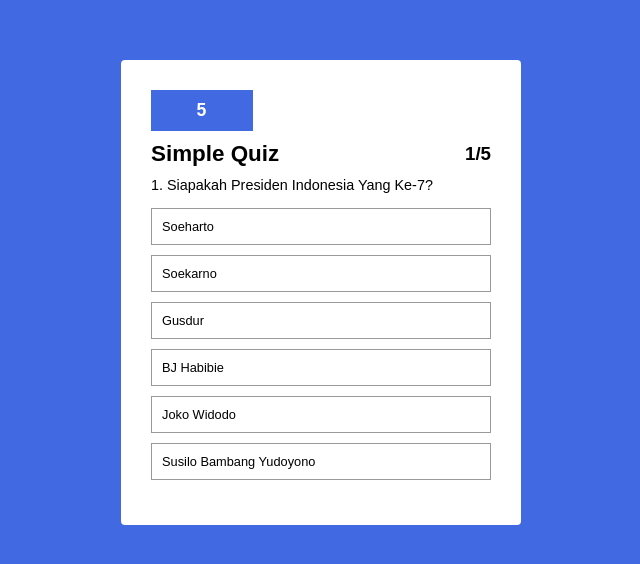
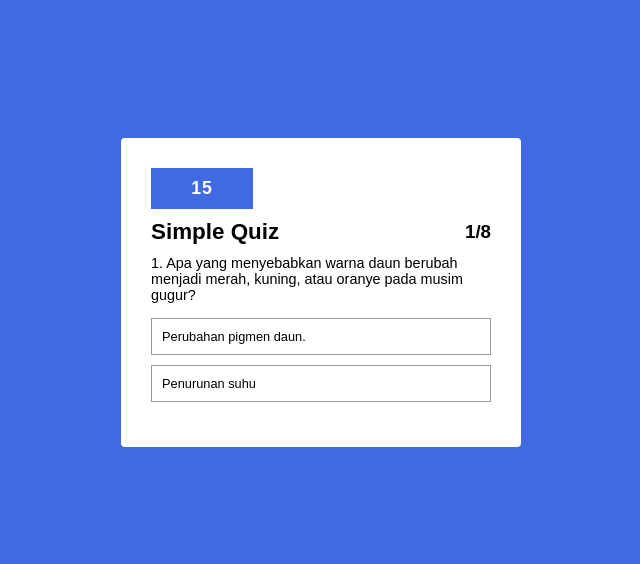
Before and after one commit to candradwicahyo/quiz-app, a plain HTML site: page index.html in a window 1280 px wide. Shown: the part 108-672 px from the top of the page, without its empty margins (319-959 px from the left). Drawn offline with Linux system fonts and the light colour scheme.

Commit message:
initial commit

```diff
--- a/assets/css/style.css
+++ b/assets/css/style.css
@@ -13,6 +13,7 @@ body {
   display: flex;
   justify-content: center;
   align-items: center;
+  flex-direction: column;
   min-height: 100vh;
 }
 
@@ -82,11 +83,13 @@ body {
   cursor: pointer;
 }
 
-.box .list-container .list.correct {
+.box .list-container .list.correct,
+.alert-success {
   background: #9aeabc;
 }
 
-.box .list-container .list.incorrect {
+.box .list-container .list.incorrect,
+.alert-danger {
   background: #ff9393;
 }
 
@@ -105,6 +108,23 @@ body {
   background: #333;
 }
 
+.alert-container {
+  margin-bottom: 10px;
+}
+
+.alert {
+  position: relative;
+  width: 100%;
+  padding: 20px 20px;
+}
+
+.alert span {
+  display: flex;
+  margin: auto 0;
+  font-weight: 300;
+  font-size: 0.9rem;
+}
+
 @media screen and (max-width: 768px) {
 
   .container {
--- /dev/null
+++ b/assets/js/questions.json
@@ -0,0 +1,66 @@
+{
+  "data": [
+    {
+      "question": "Apa yang menyebabkan warna daun berubah menjadi merah, kuning, atau oranye pada musim gugur?",
+      "answers": [
+        { "text": "Perubahan pigmen daun.", "explanation": "Pada musim gugur, proses fotosintesis dalam daun berkurang karena jumlah cahaya matahari yang tersedia lebih sedikit. Seiring dengan itu, produksi klorofil, pigmen hijau yang bertanggung jawab untuk warna daun sepanjang tahun, juga menurun. Akibatnya, pigmen lain seperti karotenoid (kuning) dan antosianin (merah atau ungu) menjadi lebih terlihat, menyebabkan perubahan warna daun menjadi merah, kuning, atau oranye.", "correct": true },
+        { "text": "Penurunan suhu", "explanation": "Meskipun penurunan suhu pada musim gugur berkontribusi terhadap perubahan warna daun, bukan menjadi penyebab langsung. Penurunan produksi klorofil dan perubahan pigmen adalah faktor utama dalam perubahan warna daun.", "correct": false }
+      ]
+    },
+    {
+      "question": "Apa yang menjadi penyebab terjadinya gerhana bulan?",
+      "answers": [
+        { "text": "Pergerakan bulan", "explanation": "Pergerakan Bulan mengelilingi Bumi, tetapi itu bukanlah penyebab langsung dari gerhana bulan. Gerhana bulan terjadi karena posisi relatif antara Bumi, Matahari, dan Bulan, di mana Bumi berada di antara Matahari dan Bulan.", "correct": false },
+        { "text": "Bayangan Bumi", "explanation": "Gerhana bulan terjadi ketika Bumi berada di antara Matahari dan Bulan, sehingga bayangan Bumi jatuh ke Bulan. Ketika Bulan berada dalam bayangan Bumi, cahaya Matahari yang biasanya memantul langsung ke Bulan terblokir, dan Bulan menjadi redup atau bahkan tampak merah saat terkena sinar matahari yang dipantulkan oleh atmosfer Bumi.", "correct": true }
+      ]
+    },
+    {
+      "question": "Apa yang menjadi perbedaan antara komet dan asteroid?",
+      "answers": [
+        { "text": "Ukuran", "explanation": "Ukuran tidak menjadi perbedaan antara komet dan asteroid. Keduanya dapat memiliki berbagai ukuran, mulai dari beberapa meter hingga ratusan kilometer.", "correct": false },
+        { "text": "Komposisi dan asal usul.", "explanation": "Komet terdiri dari campuran es, gas, debu, dan batuan. Mereka biasanya berasal dari sabuk Kuiper atau awan Oort di luar Tata Surya. Ketika komet mendekati Matahari, panasnya menyebabkan es menguap dan membentuk ekor komet yang terlihat. Asteroid, di sisi lain, terdiri terutama dari batuan dan logam dan terletak terutama di sabuk asteroid antara orbit Mars dan Jupiter.", "correct": true },
+        { "text": "Bentuk", "explanation": "Meskipun bentuknya dapat bervariasi, tidak ada perbedaan yang konsisten dalam bentuk antara komet dan asteroid.", "correct": false }
+      ]
+    },
+    {
+      "question": "Apa yang menjadi penyebab terjadinya angin?",
+      "answers": [
+        { "text": "Perbedaan suhu dan tekanan udara.", "explanation": "Angin terjadi karena adanya perbedaan suhu dan tekanan udara di berbagai wilayah. Ketika suhu udara di suatu daerah berbeda, tekanan udara juga akan berbeda. Perbedaan tekanan udara ini menciptakan aliran udara yang bergerak dari area dengan tekanan tinggi ke area dengan tekanan rendah, yang menyebabkan terjadinya angin.", "correct": true },
+        { "text": "Pergerakan Matahari", "explanation": "Pergerakan Matahari tidak secara langsung menyebabkan angin. Walaupun pergerakan Matahari berpengaruh pada pola suhu global, angin sendiri disebabkan oleh perbedaan suhu dan tekanan udara.", "correct": false },
+        { "text": "Atraksi gravitasi", "explanation": "Atraksi gravitasi antara benda langit seperti planet dan bulan dapat mempengaruhi pasang surut, tetapi tidak menjadi penyebab utama terjadinya angin. Angin lebih banyak dipengaruhi oleh faktor suhu dan tekanan udara.", "correct": false }
+      ]
+    },
+    {
+      "question": "Apa yang menyebabkan gerhana matahari?",
+      "answers": [
+        { "text": "Posisi Bulan yang berada di antara Matahari dan Bumi.", "explanation": "Gerhana matahari terjadi ketika Bulan berada di antara Matahari dan Bumi sehingga menutupi sebagian atau seluruh cahaya Matahari. Fenomena ini terjadi karena ukuran dan jarak relatif antara Bulan, Matahari, dan Bumi. Ketika Bulan berada di jalur antara Matahari dan Bumi, bayangannya jatuh ke permukaan Bumi, menyebabkan terjadinya gerhana matahari.", "correct": true },
+        { "text": "Pergerakan planet", "explanation": "Gerhana matahari tidak disebabkan oleh pergerakan planet. Gerhana matahari terjadi karena posisi khusus Bulan yang berada di antara Matahari dan Bumi.", "correct": false },
+        { "text": "Rotasi Bumi", "explanation": "Rotasi Bumi berhubungan dengan durasi harian dan malam, tetapi tidak secara langsung mempengaruhi terjadinya gerhana matahari.", "correct": false }
+      ]
+    },
+    {
+      "question": "Apa yang menyebabkan hujan salju?",
+      "answers": [
+        { "text": "Pergerakan planet", "explanation": "Pergerakan planet tidak berkaitan dengan terjadinya hujan salju. Hujan salju terjadi karena pemadatan dan pembekuan kristal salju dalam atmosfer.", "correct": false },
+        { "text": "Ketinggian tempat", "explanation": "Ketinggian tempat dapat mempengaruhi suhu di mana hujan salju terjadi, tetapi tidak menjadi penyebab utama terjadinya hujan salju.", "correct": false },
+        { "text": "Pemadatan dan pembekuan kristal salju dalam atmosfer.", "explanation": "Hujan salju terjadi ketika kristal salju membeku dan salju terbentuk dalam atmosfer pada suhu di bawah 0 derajat Celsius. Kristal salju membentuk kristal-kristal yang kompleks saat mereka bertemu dengan kondisi yang tepat dalam awan, dan kemudian salju turun ke permukaan Bumi dalam bentuk hujan salju.", "correct": true }
+      ]
+    },
+    {
+      "question": "Apa yang menyebabkan timbulnya gelombang laut?",
+      "answers": [
+        { "text": "Gravitasi bulan", "explanation": "Gravitasi bulan mempengaruhi pasang surut, tetapi bukan penyebab langsung dari gelombang laut. Gelombang laut terutama disebabkan oleh interaksi antara angin dan permukaan laut.", "correct": false },
+        { "text": "Interaksi antara angin dan permukaan laut.", "explanation": "Gelombang laut terjadi karena adanya angin yang mengalami gesekan dengan permukaan laut. Angin yang bertiup di atas permukaan laut mendorong air, menciptakan tekanan dan gaya gesek yang menyebabkan terbentuknya gelombang.", "correct": true },
+        { "text": "Aktivitas gempa bumi", "explanation": "Aktivitas gempa bumi dapat menciptakan gelombang tsunami, tetapi bukan gelombang laut umum yang terbentuk oleh interaksi angin dan permukaan laut.", "correct": false }
+      ]
+    },
+    {
+      "question": "Apa yang menjadi penyebab pembentukan pelangi?",
+      "answers": [
+        { "text": "Atraksi gravitasi", "explanation": "Atraksi gravitasi tidak terkait dengan pembentukan pelangi. Pelangi terjadi karena pembiasan dan pemantulan cahaya matahari oleh tetesan air di atmosfer.", "correct": false },
+        { "text": "Perubahan suhu", "explanation": "Meskipun perubahan suhu dapat mempengaruhi kondisi atmosfer, bukan menjadi penyebab langsung dari pembentukan pelangi.", "correct": false },
+        { "text": "Pembiasan dan pemantulan cahaya matahari oleh tetesan air di atmosfer.", "explanation": "Pelangi terbentuk ketika cahaya matahari melewati tetesan air di atmosfer dan mengalami pembiasan dan pemantulan. Cahaya yang melewati tetesan air akan dipantulkan kembali dan terpecah menjadi spektrum warna yang terlihat sebagai pelangi.", "correct": true }
+      ]
+    }
+  ]
+}
--- a/assets/js/script.js
+++ b/assets/js/script.js
@@ -1,92 +1,65 @@
 window.addEventListener("DOMContentLoaded", () => {
 
-  const questions = [
-    {
-      question: 'Siapakah Presiden Indonesia Yang Ke-7?',
-      answer: [
-        { text: 'Soeharto', correct: false },
-        { text: 'Soekarno', correct: false },
-        { text: 'Gusdur', correct: false },
-        { text: 'BJ Habibie', correct: false },
-        { text: 'Joko Widodo', correct: true },
-        { text: 'Susilo Bambang Yudoyono', correct: false }
-      ]
-    },
-    {
-      question: 'Dua Tiga Tutup Botol, Muka Kamu Kayak ...',
-      answer: [
-        { text: 'Kecap', correct: false },
-        { text: 'Botol', correct: true },
-        { text: 'Cendol', correct: false }
-      ]
-    },
-    {
-      question: 'Siapa Karakter Jahat Paling Kuat Di Naruto?',
-      answer: [
-        { text: 'Obito', correct: false },
-        { text: 'Uciha Madara', correct: true },
-        { text: 'Pain', correct: false },
-        { text: 'Sakura', correct: false }
-      ]
-    },
-    {
-      question: 'Tanggal Berapa Negara Indonesia Merdeka?',
-      answer: [
-        { text: '17 Agustus 1945', correct: true },
-        { text: '20 Mei 2004', correct: false },
-        { text: '12 April 1500', correct: false },
-        { text: '30 Desember 1745', correct: false }
-      ]
-    },
-    {
-      question: 'Anime Terbaik Sepanjang Masa?',
-      answer: [
-        { text: 'Naruto', correct: false },
-        { text: 'One Piece', correct: true },
-        { text: 'Jujutsu Kaisen', correct: false },
-        { text: 'Dragon Ball', correct: false },
-        { text: 'Boku No Pico', correct: false }
-      ]
-    }
-  ];
+  const limitTime = 20;
 
-  const limitTime = 10;
   let currentQuestionIndex = 0;
   let time = limitTime;
   let score = 0;
   let interval;
 
+  const alertContainer = document.querySelector('.alert-container');
   const question = document.querySelector('.question');
   const listContainer = document.querySelector('.list-container');
   const totalQuestion = document.querySelector('.total-question');
   const nextBtn = document.querySelector('.btn-next');
   const timer = document.querySelector('.timer');
 
-  function startQuizGame() {
-    currentQuestionIndex = 0;
-    score = 0;
-    nextBtn.textContent = 'Next Question';
-    nextBtn.style.display = 'none';
-    showQuestions();
+  function fetchData() {
+    return fetch('assets/js/questions.json')
+      .then(response => {
+        if (response.status === 404) throw new Error('File not found!');
+        return response.json();
+      })
+      .then(response => response.data)
+      .catch(error => {
+        throw new Error(error);
+      });
+  }
+
+  async function startQuizGame() {
+    try {
+      const data = await fetchData();
+      currentQuestionIndex = 0;
+      score = 0;
+      nextBtn.textContent = 'Next Question';
+      nextBtn.style.display = 'none';
+      showQuestions(data);
+    } catch (error) {
+      console.log(error)
+      const box = document.querySelector('.box');
+      box.innerHTML = setAlert('danger', error.message);
+    }
   }
 
   startQuizGame();
 
-  function showQuestions() {
+  function showQuestions(questions) {
     const data = questions[currentQuestionIndex];
     question.textContent = `${currentQuestionIndex + 1}. ${data.question}`;
     totalQuestion.textContent = `${currentQuestionIndex + 1}/${questions.length}`;
+    nextBtn.style.display = 'none';
+    alertContainer.innerHTML = '';
+    listContainer.innerHTML = '';
     time = limitTime;
     timer.textContent = time;
-    nextBtn.style.display = 'none';
-    listContainer.innerHTML = '';
-    setButton(data.answer);
+    setButton(data.answers);
     setTimer();
   }
 
   function setButton(answers) {
     answers.forEach(answer => {
       const button = create('div', 'list btn-answer', answer.text, true);
+      button.setAttribute('data-explanation', answer.explanation);
       button.setAttribute('data-correct', answer.correct);
       button.addEventListener('click', getAnswer);
       listContainer.appendChild(button);
@@ -112,24 +85,24 @@ window.addEventListener("DOMContentLoaded", () => {
       target.classList.add('incorrect');
     }
     clearInterval(interval);
+    showAlert(target.dataset.correct == "true" ? 'success' : 'danger', target.dataset.explanation);
     const buttons = listContainer.querySelectorAll('.btn-answer');
     buttons.forEach(button => {
       if (button.dataset.correct == "true") button.classList.add('correct');
-      button.disabled = true;
+      button.setAttribute('disabled', true);
       nextBtn.style.display = 'block';
     });
   }
 
-  nextBtn.addEventListener('click', () => {
+  nextBtn.addEventListener('click', nextStep);
+
+  async function nextStep() {
+    const data = await fetchData();
     currentQuestionIndex++;
-    nextStep();
-  });
-
-  function nextStep() {
-    if (currentQuestionIndex < questions.length) {
-      showQuestions();
-    } else if (currentQuestionIndex == questions.length) {
-      showScore();
+    if (currentQuestionIndex < data.length) {
+      showQuestions(data);
+    } else if (currentQuestionIndex == data.length) {
+      showScore(data);
       nextBtn.textContent = 'Play Again';
       nextBtn.style.display = 'block';
       clearInterval(interval);
@@ -140,7 +113,7 @@ window.addEventListener("DOMContentLoaded", () => {
     }
   }
 
-  function showScore() {
+  function showScore(questions) {
     listContainer.innerHTML = '';
     question.textContent = `You Scored ${score} Out Of ${questions.length} Questions`;
   }
@@ -150,11 +123,26 @@ window.addEventListener("DOMContentLoaded", () => {
     interval = setInterval(() => {
       time--;
       timer.textContent = time;
-      if (time == 0) {
-        currentQuestionIndex++;
-        nextStep();
-      }
+      if (time == 0) nextStep();
     }, 1000);
   }
 
+  function showAlert(type, message) {
+    alertContainer.innerHTML = setAlert(type, message);
+  }
+
+  function setAlert(type, message) {
+    return `
+      <div class="alert ${setTypeAlert(type.toLowerCase())}">
+        <span>${message}</span>
+      </div>
+    `;
+  }
+
+  function setTypeAlert(type) {
+    if (type === 'success') return 'alert-success';
+    if (type === 'danger') return 'alert-danger';
+    return false;
+  }
+
 });
--- a/index.html
+++ b/index.html
@@ -5,7 +5,7 @@
   <meta name="viewport" content="width=device-width, initial-scale=1.0">
   <meta http-equiv="X-UA-Compatible" content="ie=edge">
   <link rel="stylesheet" href="./assets/css/style.css">
-  <title>Document</title>
+  <title>Quiz App Javascript</title>
 </head>
 <body>
 
@@ -20,12 +20,9 @@
         <h1 class="title">Simple Quiz</h1>
         <h3 class="total-question"></h3>
       </div>
+      <div class="alert-container"></div>
       <p class="question"></p>
-      <div class="list-container">
-        <!--
-        <div class="list btn-answer">Lorem ipsum dolor sit amet</div>
-        -->
-      </div>
+      <div class="list-container"></div>
       <button type="button" class="button button-dark btn-next">Next Question</button>
     </div>
 
```
Also changed, not shown: image.jpg (deleted), preview1.jpg (added), preview2.jpg (added), 1 other file.
